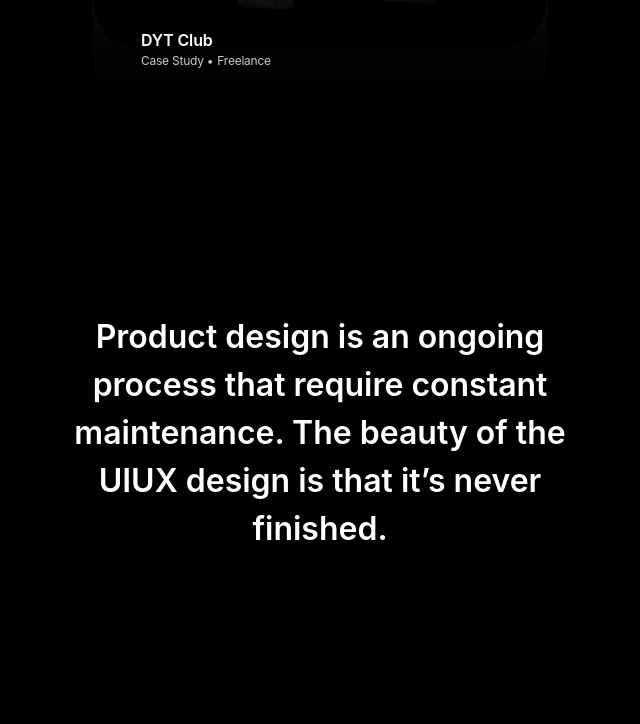
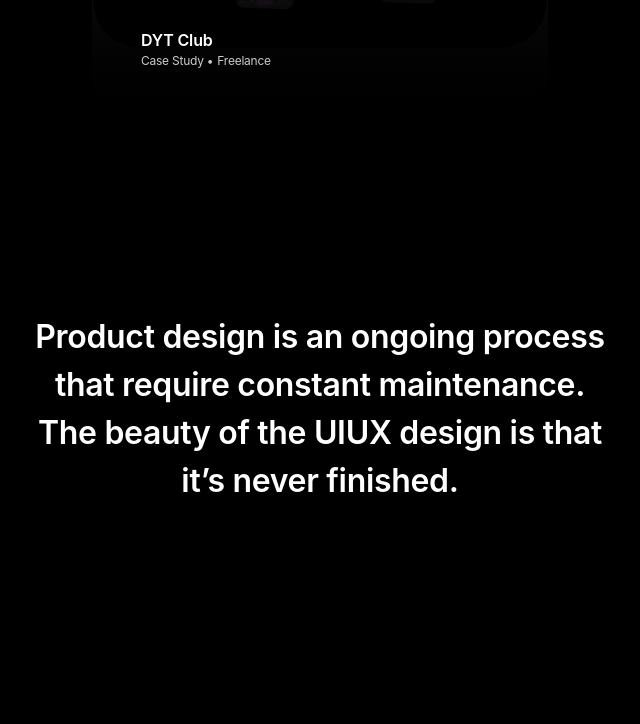
Before and after one commit to PriyanshuGupta28/thejitu, a React (Vite) app: page / in a window 1280 px wide. Shown: the part 2028-2752 px from the top of the page, without its empty margins (320-960 px from the left). Built offline with nearby package versions, Linux system fonts and the light colour scheme; a web font is replaced by a local one.

Commit message:
Update Home.tsx

```diff
--- a/src/pages/Home/Home.tsx
+++ b/src/pages/Home/Home.tsx
@@ -13,7 +13,7 @@ const Home: React.FC = () => {
         <ProjectsSection />
         <div>
           <div className="flex justify-center items-center py-[72px]">
-            <p className="w-[100%] md:w-[624px] text-[32px] text-left md:text-center font-semibold py-[100px] px-[24px]">
+            <p className="w-[100%] md:w-[624px] text-[32px] text-left md:text-center font-semibold py-[100px] px-[24px] tracking-[-0.32px]">
               Product design is an ongoing process that require constant
               maintenance. The beauty of the UIUX design is that it’s never
               finished.
```
